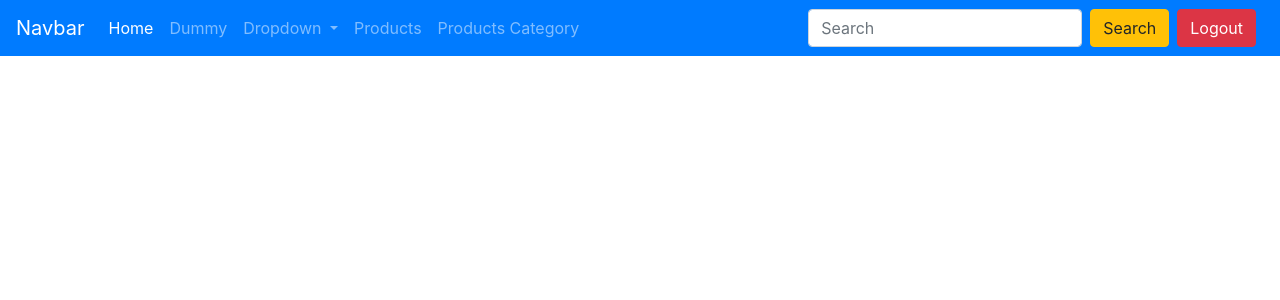
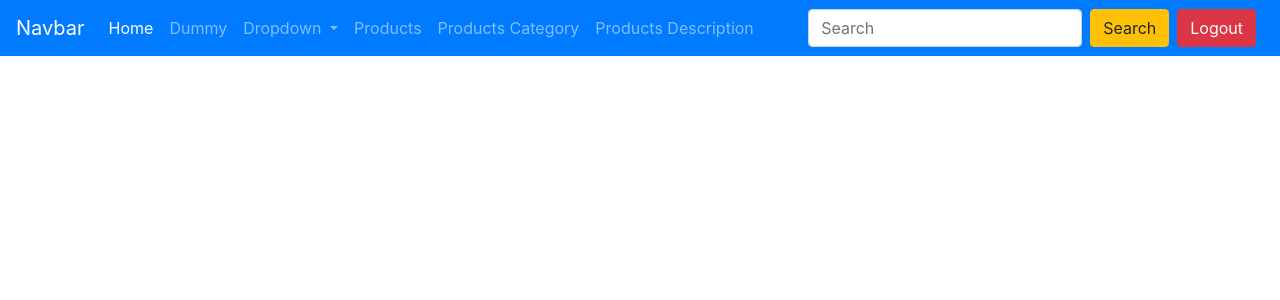
Before and after one commit to Rajeshsutare/1-practice, an Angular app: page / in a window 1280 px wide. Shown: the top 300 px of the page. Built offline with nearby package versions, Linux system fonts and the light colour scheme.

Commit message:
[CCA-249]-Add-Nav-item

```diff
--- a/src/app/app-routing.module.ts
+++ b/src/app/app-routing.module.ts
@@ -9,7 +9,8 @@ const routes: Routes = [
   // {path:"navbar",component:NavbarComponent},
   {path:"dummy",component:DummyComponent},
   {path:"products", component:ProductsComponent},
-  {path:"productsCategory", component:ProductsComponent}
+  {path:"productsCategory", component:ProductsComponent},
+  {path:"productsDescription", component:ProductsComponent},
 ];
 
 @NgModule({
--- a/src/app/pages/components/navbar/navbar.component.html
+++ b/src/app/pages/components/navbar/navbar.component.html
@@ -39,6 +39,9 @@
         <li class="nav-item">
           <a class="nav-link " routerLink="/productsCategory">Products Category</a>
         </li>
+        <li class="nav-item">
+          <a class="nav-link " routerLink="/productsDescription">Products Description</a>
+        </li>
       </ul>
       <form class="form-inline my-2 my-lg-0">
         <input class="form-control mr-sm-2" type="search" placeholder="Search" aria-label="Search">
```
